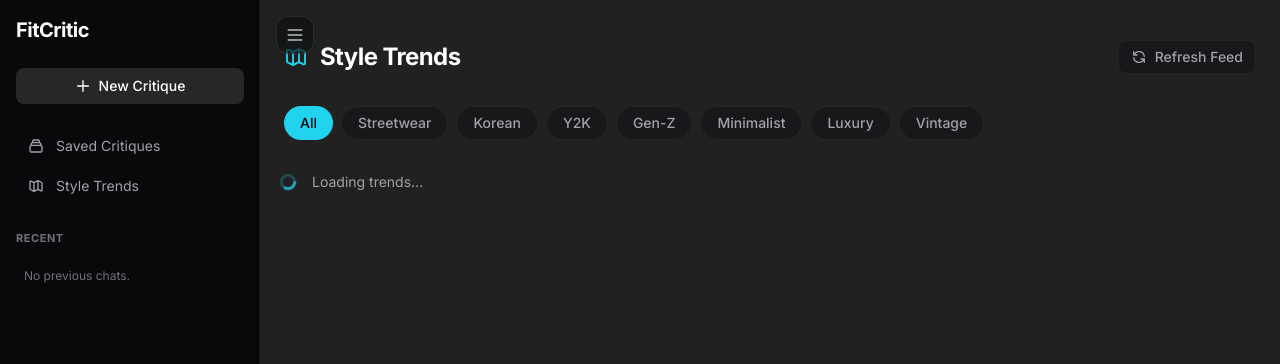
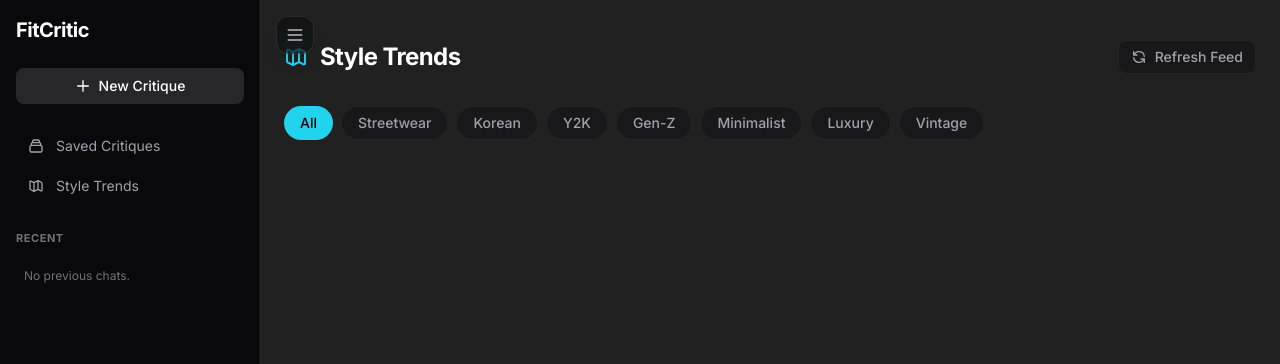
Before and after one commit to kunsangg/CS50-s---CapStone-Fitcritique, a Django app: page /trends/ in a window 1280 px wide. Shown: the top 364 px of the page. Run offline with Django 5.2, Linux system fonts and the light colour scheme; the visitor is signed in with stand-in values (Sample User, id 1); data that the repository does not hold is empty; style sheets or scripts are compiled from the project's sources; some libraries are stand-ins or nearby versions.

Commit message:
Fix JS syntax error in trends API call

```diff
--- a/core/templates/trends.html
+++ b/core/templates/trends.html
@@ -57,7 +57,7 @@ async function loadTrends(category = currentCategory) {
     `;
 
     try {
-        const url = category ? \`/api/trends/?category=\${encodeURIComponent(category)}\` : "/api/trends/";
+        const url = category ? `/api/trends/?category=${encodeURIComponent(category)}` : "/api/trends/";
         const res = await fetch(url);
         const data = await res.json();
 
```
